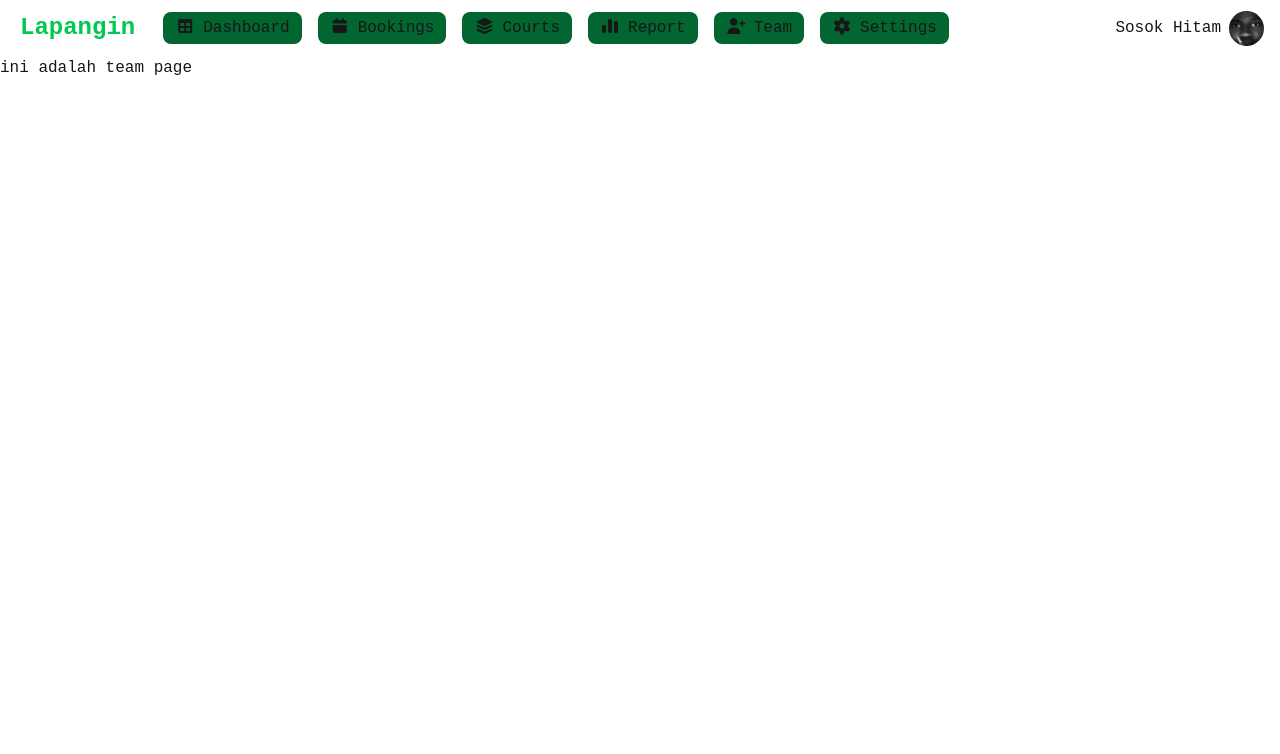
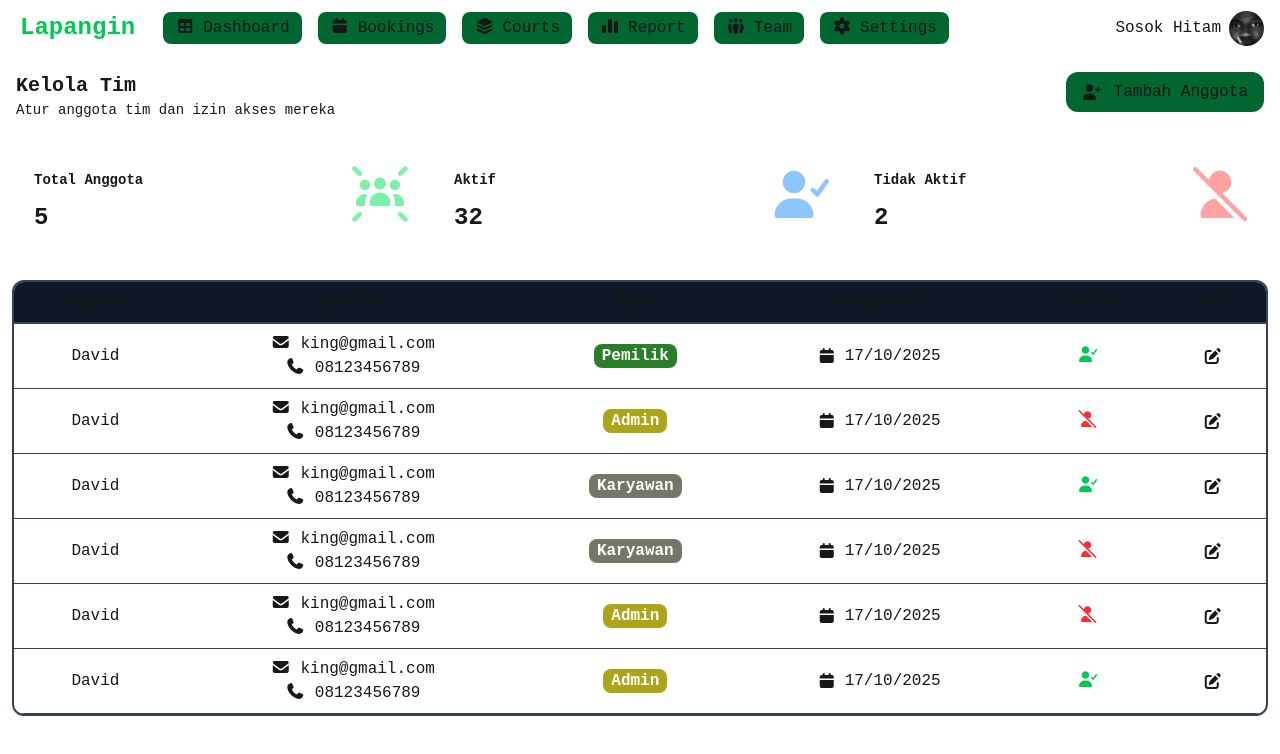
Before and after one commit to kindaMid72/Lapangin, a Next.js app in the folder lapangin-apps/: page /team in a window 1280 px wide. Shown: the top 754 px of the page. Built offline with nearby package versions, Linux system fonts and the light colour scheme.

Commit message:
team page is kinda done, missing bussiness logic and edit page

```diff
--- a/lapangin-apps/src/app/(main-app)/team/page.jsx
+++ b/lapangin-apps/src/app/(main-app)/team/page.jsx
@@ -1,9 +1,12 @@
 
+
+// components
+import TeamPage from "@/features/Team/TeamPage"
 
 export default function team(){
     return (
-        <div>
-            <h1>ini adalah team page</h1>
-        </div>
+        <>
+            <TeamPage/>
+        </>
     )
 }
--- /dev/null
+++ b/lapangin-apps/src/features/Team/TeamPage.jsx
@@ -0,0 +1,61 @@
+'use client'
+
+// library
+
+
+//components
+import InfoCard from "../components/InfoCard";
+import UserRowsData from "./UserRowsData";
+
+
+
+export default function TeamPage() {
+
+
+    return (<>
+        {/* header section */}
+        <div className="flex justify-start w-full p-4"> {/** header */}
+            <div className="flex-1">
+                <h1 className="text-xl font-extrabold">Kelola Tim</h1>
+                <p className="text-sm font-light">Atur anggota tim dan izin akses mereka</p>
+            </div>
+            <div className="flex gap-3 rounded-xl bg-green-800 hover:bg-green-700 px-4 py-2 h-fit justify-around items-center w-fit">
+                <i className="fa-solid fa-user-plus"></i>
+                <p>Tambah Anggota</p>
+            </div>
+        </div>
+
+        {/* info view card section */}
+        <div className="flex flex-wrap justify-evenly content-stretch gap-3 p-4 [&>*]:flex-1 ">
+            <InfoCard title="Total Anggota" value={5} icon={<i className="fa-solid fa-users-rays text-green-300"></i>}/>
+            <InfoCard title="Aktif" value={32} icon={<i className="fa-solid fa-user-check text-blue-300"></i>}/>
+            <InfoCard title="Tidak Aktif" value={2} icon={<i className="fa-solid fa-user-slash text-red-300"></i>} />
+        </div>
+
+        {/* user list section */}
+        <div className="p-3 w-full ">
+        <table className="border-2 w-full border-gray-700 rounded-xl overflow-hidden border-separate border-spacing-0 [&_th]:p-2">
+            <thead >
+                {/* Anggota, role, status, action */}
+                <tr className=" [&_th]:border-b-2 [&_th]:border-gray-700 [&_th]:text-center bg-gray-900 ">
+                    <th>Anggota</th>
+                    <th>Kontak</th>
+                    <th>Role</th>
+                    <th>Bergabung</th>
+                    <th>Status</th>
+                    <th>Aksi</th>
+                </tr>
+            </thead>
+
+            <tbody>
+                <UserRowsData Anggota="David" Kontak={{email: 'king@gmail.com', phone: '08123456789'}} Role='Pemilik' Bergabung={Date.now()} Status={'Aktif' === 'Aktif'? <i className="fa-solid fa-user-check text-green-500"></i> : <i className="fa-solid fa-user-slash text-red-500"></i>} />
+                <UserRowsData Anggota="David" Kontak={{email: 'king@gmail.com', phone: '08123456789'}} Role='Admin' Bergabung={Date.now()} Status={'Aif' === 'Aktif'? <i className="fa-solid fa-user-check text-green-500"></i> : <i className="fa-solid fa-user-slash text-red-500"></i>} />
+                <UserRowsData Anggota="David" Kontak={{email: 'king@gmail.com', phone: '08123456789'}} Role='Karyawan' Bergabung={Date.now()} Status={'Aktif' === 'Aktif'? <i className="fa-solid fa-user-check text-green-500"></i> : <i className="fa-solid fa-user-slash text-red-500"></i>}/>
+                <UserRowsData Anggota="David" Kontak={{email: 'king@gmail.com', phone: '08123456789'}} Role='Karyawan' Bergabung={Date.now()} Status={'Atif' === 'Aktif'? <i className="fa-solid fa-user-check text-green-500"></i> : <i className="fa-solid fa-user-slash text-red-500"></i>}/>
+                <UserRowsData Anggota="David" Kontak={{email: 'king@gmail.com', phone: '08123456789'}} Role='Admin' Bergabung={Date.now()} Status={'Akif' === 'Aktif'? <i className="fa-solid fa-user-check text-green-500"></i> : <i className="fa-solid fa-user-slash text-red-500"></i>}/>
+                <UserRowsData Anggota="David" Kontak={{email: 'king@gmail.com', phone: '08123456789'}} Role='Admin' Bergabung={Date.now()} Status={'Aktif' === 'Aktif'? <i className="fa-solid fa-user-check text-green-500"></i> : <i className="fa-solid fa-user-slash text-red-500"></i>}/>
+            </tbody>
+        </table>
+        </div>
+    </>)
+}
--- /dev/null
+++ b/lapangin-apps/src/features/Team/UserRowsData.jsx
@@ -0,0 +1,86 @@
+'use client'
+
+import React, {useEffect, useState, useRef} from 'react';
+
+export default ({ Anggota, Kontak, Role, Bergabung, Status }) => {
+
+    // state
+    const clickFocus = React.useRef(null);
+
+
+    // formatted date
+    const date = new Date(Bergabung);
+    const day = date.getDate();
+    const month = date.getMonth() + 1;
+    const year = date.getFullYear();
+    const formattedDate = `${day}/${month}/${year}`;
+
+
+    // handler
+    // click focus handler for edit dropdown menu
+    function clickFocusHandler(){
+        clickFocus.current.classList.toggle('hidden');
+    }
+    useEffect(()=>{
+        // 1. check if the current focus is the children or not
+        // 2. if not, hide element
+        // 3. if true, do nothing
+        // 4. remove the event listener if the component is unmounted
+        function checkFocus(e){
+            if(clickFocus.current && !clickFocus.current.contains(e.target)){
+                clickFocus.current.classList.add('hidden');
+            }
+        }
+        document.addEventListener('click', checkFocus);
+        return () => {
+            document.removeEventListener('click', checkFocus);
+        }
+
+    }, [clickFocus])
+
+
+    return (<>
+        <tr key={Kontak.email} className="text-center [&_td]:border-b-1 [&_td]:border-b-gray-700 [&_td]:p-2">
+            <td>{Anggota}</td> {/* anggota: nama */}
+            <td>{/* kontak */}
+                <p><i className="fa-solid fa-envelope"></i> {Kontak.email}</p>
+                <p><i className="fa-solid fa-phone"></i> {Kontak.phone}</p>
+            </td>
+            <td> {/** role */}
+                <div className="flex justify-center cursor-default">
+                    <div className={'rounded-lg px-2 w-fit text-center flex justify-center'} style={{ backgroundColor: Role === 'Pemilik' ? '#287f28' : Role === 'Admin' ? '#aca51a' : '#757568' }}>
+                        <p className="font-bold text-white">{Role}</p>
+                    </div>
+                </div>
+            </td>
+            <td>{/* Bergabung: tanggal */}
+                <span className="flex justify-center gap-2 items-center">
+                    <i className="fa-solid fa-calendar"></i>
+                    <p>{formattedDate}</p>
+                </span>
+            </td>
+            <td> {/* status */}
+                <div className={''}>
+                    {Status}
+                </div>
+            </td>
+            <td className='relative'>{/** aksi */}
+                <div className="flex items-center justify-center">
+                    <div onClick={()=> clickFocusHandler()} className="p-2 rounded-full hover:bg-gray-600 w-fit h-fit cursor-pointer flex justify-center items-center">
+                        <i className="fa-solid fa-pen-to-square"></i>
+                    </div>
+                </div>
+                {/* dropdown menu */}
+                <div ref={clickFocus} className="hidden absolute right-5 top-13 w-fit z-40">
+                    <ol className='flex items-center flex-col border-1 p-1 bg-white dark:bg-gray-600 rounded-xl max-w-fit text-white dark:text-white  font-bold dark:[&_li]:hover:bg-yellow-300 [&_li]:hover:bg-yellow-500 border-transparent [&_li]:cursor-pointer [&_li]:p-1 [&_li]:rounded-lg [&_li]:w-full [&_li]:hover:text-black '>
+                        <li className='flex gap-3 items-center min-w-fit'> <i className="fa-solid  fa-pen"></i><p className='flex-1 text-nowrap'>Edit</p></li>
+                        <li className='flex gap-3 items-center min-w-fit'> <i className="fa-solid  fa-shield-halved"></i> <p className='flex-1 text-nowrap'>Kelola Akses</p></li>
+                        <li className='flex gap-3 items-center min-w-fit'> <i className="fa-solid  fa-user-minus"></i> <p className='flex-1 text-nowrap'>Non-Aktifkan</p></li>
+                        <li className='flex gap-3 items-center min-w-fit hover:[&_i]:text-red-700 hover:[&_p]:text-red-700'> <i className="fa-solid  fa-trash "></i> <p className='flex-1 text-nowrap'>Hapus</p></li>
+                    </ol>
+                </div>
+            </td>
+        </tr>
+
+    </>)
+}
--- a/lapangin-apps/src/features/components/InfoCard.jsx
+++ b/lapangin-apps/src/features/components/InfoCard.jsx
@@ -7,11 +7,11 @@ export default function InfoCard ({title, value, statisticValue, icon}) {
             <div className="mr-3 flex-1 flex flex-col ">
                 <h3 className=" font-extrabold mb-3 text-sm">{title || "Title"}</h3>
                 <div className="">
-                    <p className="text-2xl font-extrabold">{value || "12"}</p>
-                    <p className="text-sm">{statisticValue || "12% dari minggu lalu"}</p>
+                    <p className="text-2xl font-extrabold">{value || ""}</p>
+                    <p className="text-sm">{statisticValue || ""}</p>
                 </div>
             </div>
-            <div className="">
+            <div className="[&>i]:text-[3em] [&>i]:mr-3 ">
                 {icon}
             </div>
         </div>
--- a/lapangin-apps/src/features/components/MainAppNavbar.jsx
+++ b/lapangin-apps/src/features/components/MainAppNavbar.jsx
@@ -14,7 +14,7 @@ export default function NavBar() {
             <li className="px-3 py-1 bg-green-800 rounded-lg h-fit" onClick={() => router.replace('/bookings')}><i className="fa-solid fa-calendar mr-2 "></i>Bookings</li>
             <li className="px-3 py-1 bg-green-800 rounded-lg h-fit" onClick={() => router.replace('/courts')}><i className="fa-solid fa-layer-group mr-2 "></i>Courts</li>
             <li className="px-3 py-1 bg-green-800 rounded-lg h-fit" onClick={() => router.replace('/reports')}><i className="fa-solid fa-chart-simple mr-2 "></i>Report</li>
-            <li className="px-3 py-1 bg-green-800 rounded-lg h-fit" onClick={() => router.replace('/team')}><i className="fa-solid fa-user-plus mr-2 "></i>Team</li>
+            <li className="px-3 py-1 bg-green-800 rounded-lg h-fit" onClick={() => router.replace('/team')}><i className="fa-solid fa-people-group mr-2 "></i>Team</li>
             <li className="px-3 py-1 bg-green-800 rounded-lg h-fit" onClick={() => router.replace('/settings')}><i className="fa-solid fa-gear mr-2 "></i>Settings</li>
             <div className='flex flex-1 justify-end items-center gap-2 mr-2'>
                 <h3>{'Sosok Hitam'}</h3>
```
